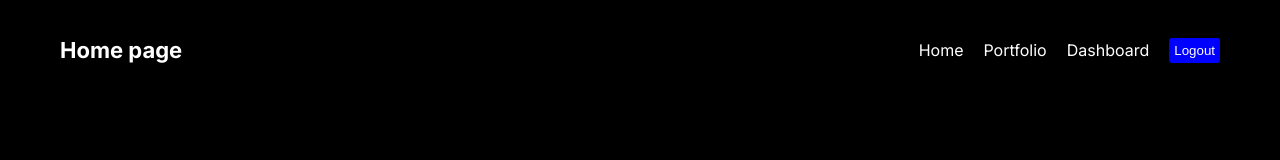
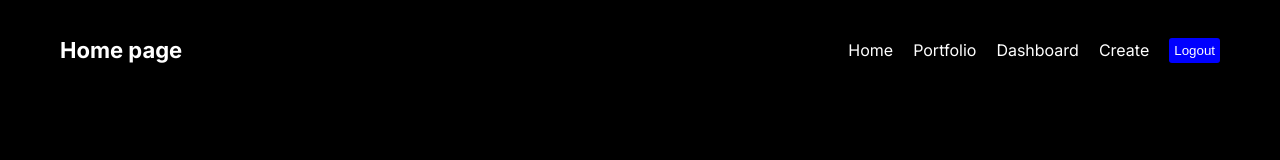
Before and after one commit to turelyk-arsen/pictures_next_js, a Next.js app: page / in a window 1280 px wide. Shown: the top 160 px of the page. Built offline with nearby package versions, Linux system fonts and the light colour scheme.

Commit message:
add image to aws

```diff
--- a/src/app/create/page.jsx
+++ b/src/app/create/page.jsx
@@ -1,6 +1,13 @@
 "use client";
 import React from "react";
 import { StorageManager } from "@aws-amplify/ui-react-storage";
+import { Amplify } from "aws-amplify";
+import awsconfig from "../../aws-exports";
+
+Amplify.configure({
+  ...awsconfig,
+  ssr: true,
+});
 
 const Create = () => {
   return (
--- a/src/app/layout.js
+++ b/src/app/layout.js
@@ -14,7 +14,7 @@ export default function RootLayout({ children }) {
   return (
     <html lang="en">
       <body className={inter.className}>
-        <div className='container'>
+        <div className="container">
           <Navbar />
           {children}
           <Footer />
--- a/src/app/page.js
+++ b/src/app/page.js
@@ -1,3 +1,4 @@
+
 
 export default function Home() {
   return <div> Home </div>;
--- a/src/components/navbar/Navbar.jsx
+++ b/src/components/navbar/Navbar.jsx
@@ -18,6 +18,11 @@ const links = [
         title: 'Dashboard',
         url: '/dashboard'
     },
+    {
+        id: 4,
+        title: 'Create',
+        url: '/create'
+    }
 ]
 
 const Navbar = () => {
```
